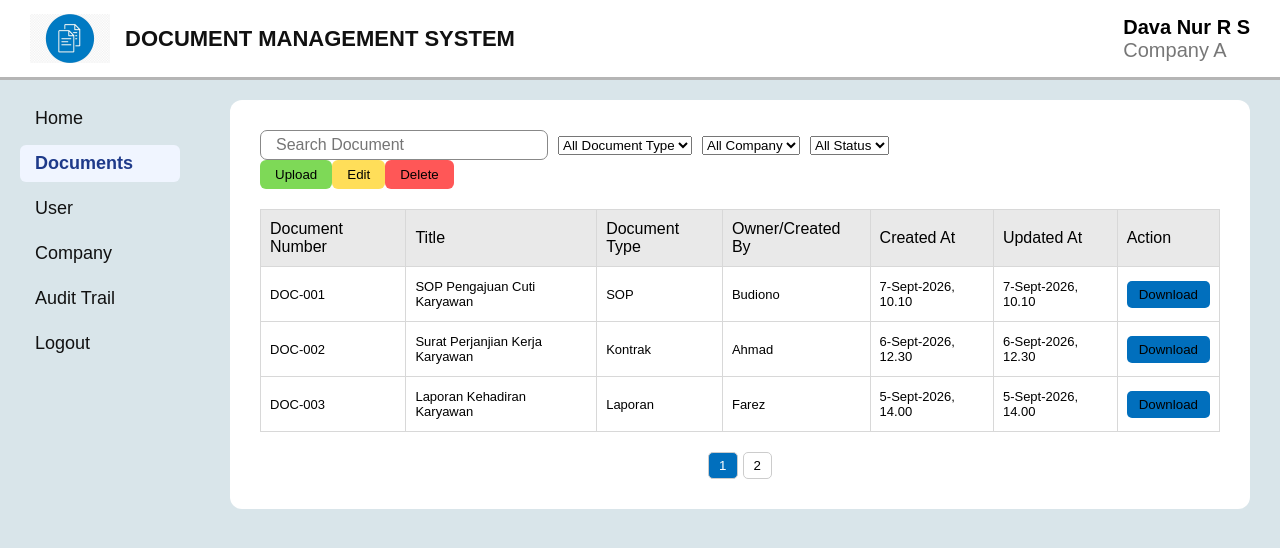
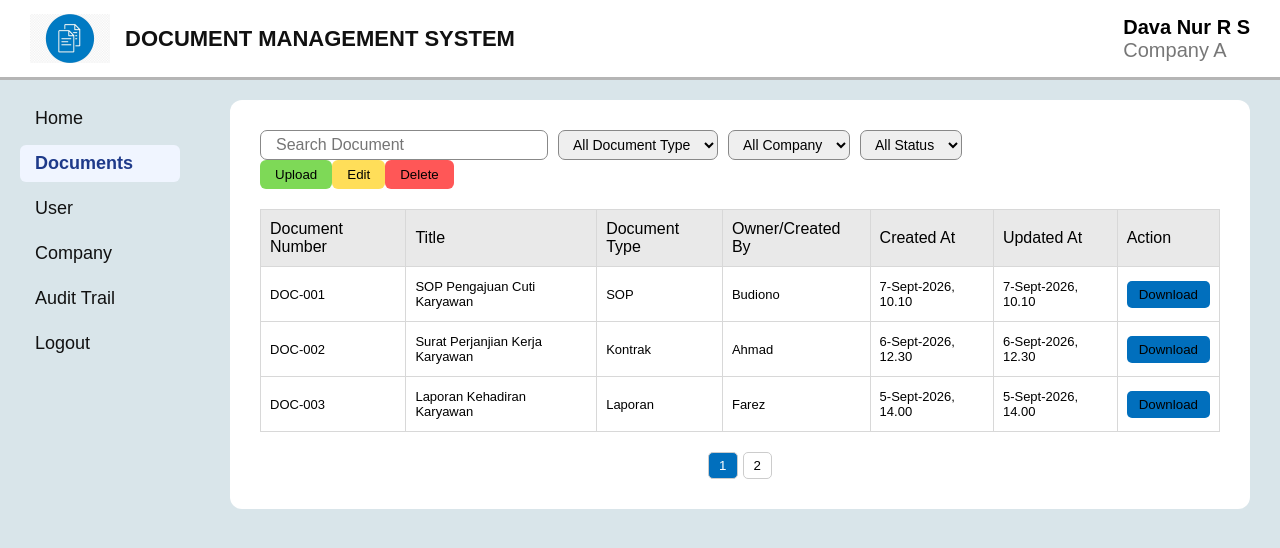
Before and after one commit to davanurrizkisetiawan30-ai/document-management-system, a React (Vite) app: page /document in a window 1280 px wide. Shown: the top 548 px of the page. Built offline with nearby package versions, Linux system fonts and the light colour scheme.

Commit message:
menyelesaikan halaman document repository

```diff
--- a/src/index.css
+++ b/src/index.css
@@ -216,6 +216,15 @@ body {
   font-size: 16px;
 }
 
+.document-action select {
+  height: 30px;
+  border: 1px solid #888;
+  border-radius: 7px;
+  padding: 0 10px;
+  font-size: 14px;
+  cursor: pointer;
+}
+
 .document-table {
   width: 100%;
   border-collapse: collapse;
--- a/src/logic/documentLogic.js
+++ b/src/logic/documentLogic.js
@@ -13,7 +13,7 @@ export const documents = [
         owner: "Budiono",
         company: "Company A",
         documentDate: "7-Sept-2026",
-        status: "Active",
+        status: "Inactive",
         createdAt: "7-Sept-2026, 10.10",
         updatedAt: "7-Sept-2026, 10.10",
         Permissions:{
@@ -43,7 +43,7 @@ export const documents = [
         owner: "Farez",
         company: "Company B",
         documentDate: "5-Sept-2026",
-        status: "Active",
+        status: "Inactive",
         createdAt: "5-Sept-2026, 14.00",
         updatedAt: "5-Sept-2026, 14.00",
         Permissions:{
--- a/src/pages/Document.jsx
+++ b/src/pages/Document.jsx
@@ -29,8 +29,8 @@ function Document() {
                     </select>
                     <select value={statusFilter} onChange={(e) => setStatusFilter(e.target.value)}>
                         <option value="">All Status</option>
-                        <option value="">Active</option>
-                        <option value="">Inactive</option>
+                        <option value="Active">Active</option>
+                        <option value="Inactive">Inactive</option>
                     </select>
                 </div>
                 <div className="document-buttons">
```
